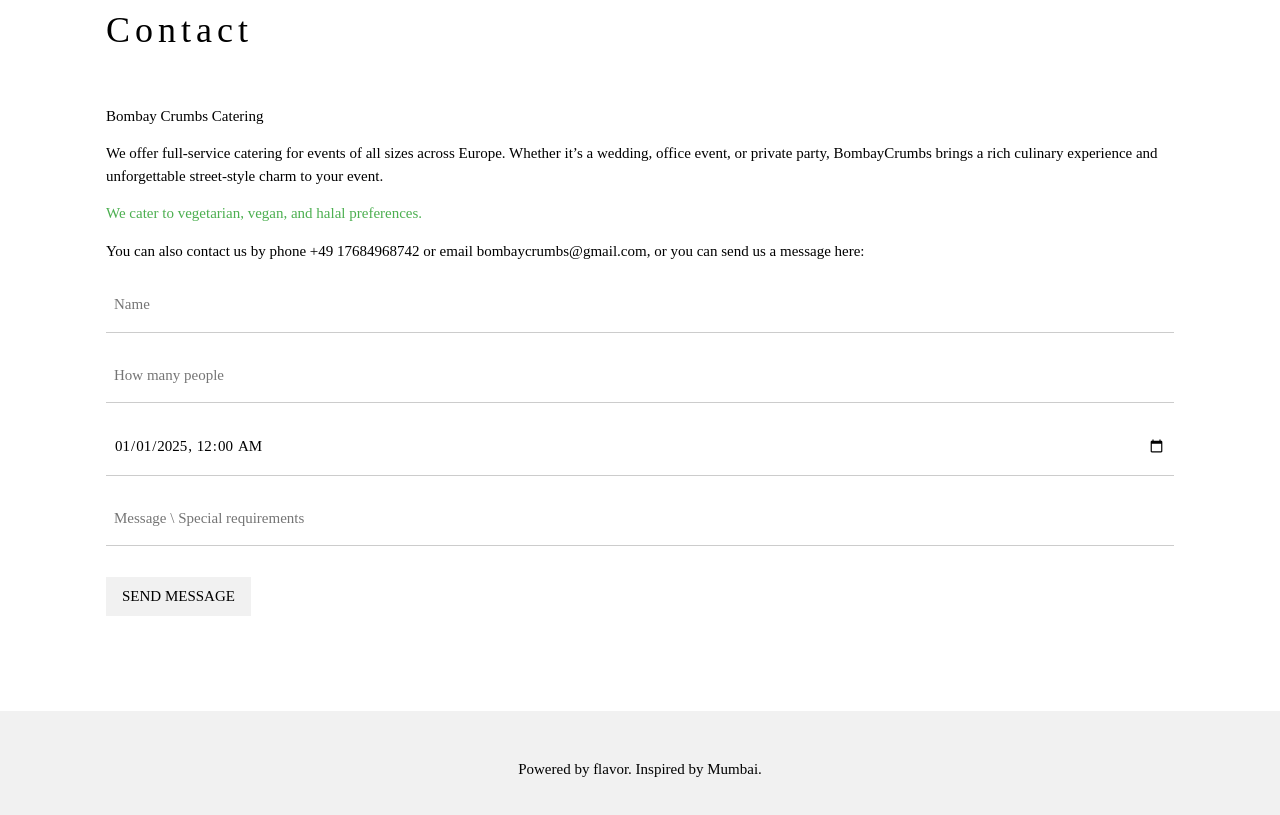
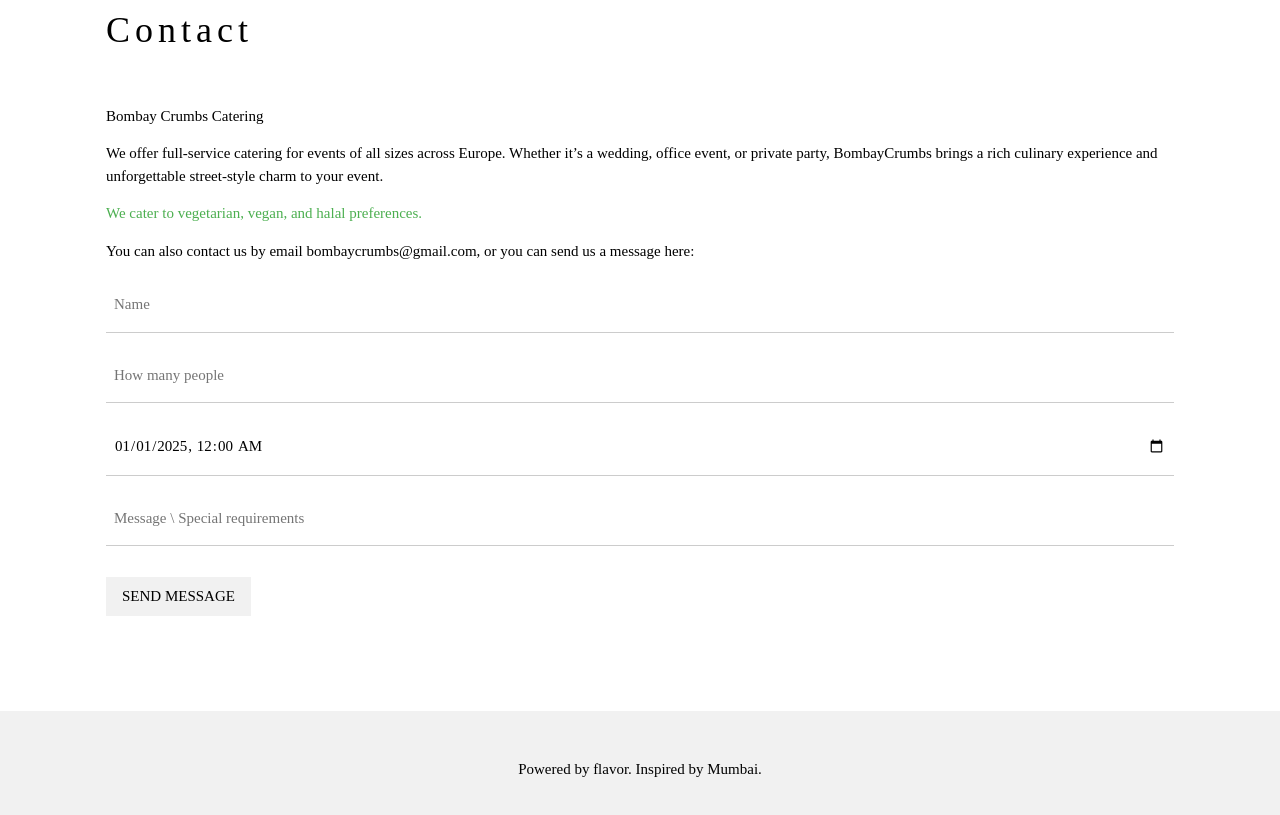
Before and after one commit to sanuhumbe/BombayCrumbs, a plain HTML site: page index.html in a window 1280 px wide. Shown: the part 2333-3148 px from the top of the page. Drawn offline with nearby package versions, Linux system fonts and the light colour scheme.

Commit message:
Update index.html

```diff
--- a/index.html
+++ b/index.html
@@ -132,7 +132,7 @@
         event.</p>
       <p class="w3-text-green">We cater to vegetarian, vegan, and halal preferences. </p>
       <!-- <p class="w3-text-blue-grey w3-large"><b>Catering Service, 42nd Living St, 43043 New York, NY</b></p> -->
-      <p>You can also contact us by phone +49 17684968742 or email bombaycrumbs@gmail.com, or you can send us a message
+      <p>You can also contact us by email bombaycrumbs@gmail.com, or you can send us a message
         here:</p>
       <form target="_blank">
         <p><input class="w3-input w3-padding-16" type="text" placeholder="Name" required name="Name"></p>
```
